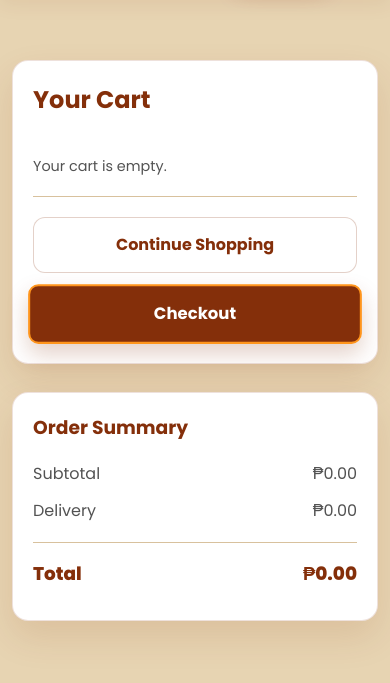
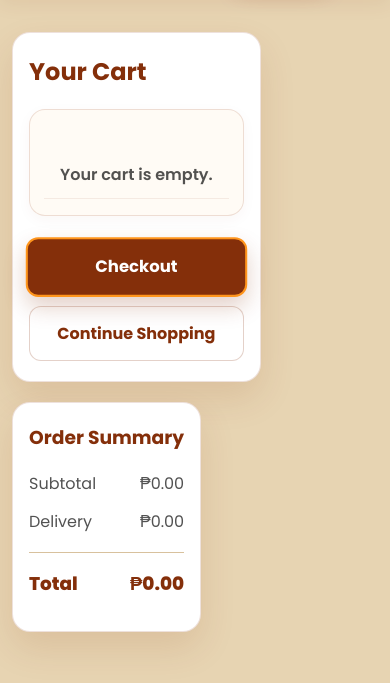
Before and after one commit to Allyss4/ONISUBI, a PHP site: page /pages/cart.php in a window 390 px wide. Shown: the part 76-759 px from the top of the page. Run offline with PHP 8.4, Linux system fonts and the light colour scheme; some libraries are stand-ins or nearby versions.

Commit message:
Fixed cart rendering issue.

```diff
--- a/assets/css/style.css
+++ b/assets/css/style.css
@@ -1846,15 +1846,223 @@ select {
 }
 
 @media (max-width: 640px) {
-    .cart-table { display: block; }
-    .cart-table thead { display: none; }
-    .cart-table tbody { display: grid; gap: 12px; }
-    .cart-table tbody tr { display: grid; grid-template-columns: 1fr 1fr; gap: 10px; padding: 14px 0; border-bottom: 1px solid var(--line); }
-    .cart-table tbody td { border: 0; padding: 4px 0; }
-    .cart-table tbody td:first-child { grid-column: 1 / -1; }
-    .cart-table tbody td:nth-child(4) { grid-column: 1 / -1; text-align: left; }
-    .cart-table tbody .empty-cart { grid-column: 1 / -1; }
-    .cart-product { min-width: 0; }
+    .cart-page {
+        padding: 32px 0 48px;
+    }
+
+    .cart-layout {
+        display: flex;
+        flex-direction: column;
+        gap: 20px;
+        width: 100%;
+    }
+
+    .cart-table {
+        display: block;
+        width: 100%;
+        border-collapse: separate;
+    }
+
+    .cart-table thead {
+        display: none;
+    }
+
+    .cart-table tbody {
+        display: flex;
+        flex-direction: column;
+        gap: 14px;
+        width: 100%;
+    }
+
+    .cart-table tbody tr {
+        display: grid;
+        grid-template-columns: 1fr auto;
+        row-gap: 8px;
+        column-gap: 12px;
+        align-items: center;
+        padding: 16px 14px;
+        background: rgba(255, 250, 241, 0.7);
+        border: 1px solid rgba(132, 47, 10, 0.14);
+        border-radius: 16px;
+        box-shadow: 0 4px 14px rgba(132, 47, 10, 0.04);
+        box-sizing: border-box;
+        width: 100%;
+    }
+
+    .cart-table tbody td {
+        border: 0;
+        padding: 0;
+        box-sizing: border-box;
+    }
+
+    .cart-table tbody td:nth-child(1) {
+        grid-column: 1 / -1;
+        display: flex;
+        align-items: center;
+        gap: 12px;
+        padding-bottom: 10px;
+        border-bottom: 1px solid rgba(132, 47, 10, 0.08);
+        width: 100%;
+        min-width: 0;
+    }
+
+    .cart-product {
+        display: flex;
+        align-items: center;
+        gap: 12px;
+        min-width: 0;
+        width: 100%;
+    }
+
+    .cart-product img {
+        width: 52px;
+        height: 52px;
+        border-radius: 10px;
+        object-fit: cover;
+        flex-shrink: 0;
+        border: 1px solid rgba(132, 47, 10, 0.12);
+        background: var(--onisubi-white);
+    }
+
+    .cart-product span {
+        font-weight: 700;
+        font-size: 1.02rem;
+        color: var(--onisubi-brown);
+        line-height: 1.25;
+        word-break: break-word;
+    }
+
+    .cart-table tbody td:nth-child(3) {
+        grid-column: 1 / -1;
+        display: flex;
+        align-items: center;
+        font-size: 0.88rem;
+        color: var(--muted);
+        font-weight: 600;
+        padding: 0;
+    }
+
+    .cart-table tbody td:nth-child(3)::before {
+        content: "Price: ";
+        font-weight: 500;
+        margin-right: 4px;
+        color: var(--muted);
+    }
+
+    .cart-table tbody td:nth-child(2) {
+        grid-column: 1;
+        display: flex;
+        align-items: center;
+        justify-content: flex-start;
+        padding: 0;
+    }
+
+    .cart-table .quantity-control {
+        min-width: unset;
+        width: auto;
+        display: inline-flex;
+        align-items: center;
+        gap: 4px;
+        padding: 4px 6px;
+        background: #fff;
+        border: 1px solid rgba(132, 47, 10, 0.2);
+        border-radius: 10px;
+    }
+
+    .cart-table .quantity-control button {
+        width: 34px;
+        height: 34px;
+        min-width: 34px;
+        min-height: 34px;
+        border-radius: 7px;
+        background: rgba(132, 47, 10, 0.06);
+        color: var(--onisubi-brown);
+        font-size: 1.15rem;
+        font-weight: 700;
+        display: flex;
+        align-items: center;
+        justify-content: center;
+        padding: 0;
+        border: 0;
+        cursor: pointer;
+        transition: background 0.15s ease, color 0.15s ease;
+    }
+
+    .cart-table .quantity-control button:active {
+        background: var(--onisubi-orange);
+        color: #000;
+    }
+
+    .cart-table .quantity-control input {
+        width: 38px;
+        height: 34px;
+        min-height: 34px;
+        font-size: 0.95rem;
+        font-weight: 700;
+        text-align: center;
+        border: 1px solid rgba(132, 47, 10, 0.12);
+        border-radius: 7px;
+        background: rgba(231, 212, 178, 0.1);
+        color: var(--onisubi-brown);
+        padding: 0;
+    }
+
+    .cart-table tbody td:nth-child(4) {
+        grid-column: 2;
+        display: flex;
+        flex-direction: column;
+        align-items: flex-end;
+        justify-content: center;
+        text-align: right;
+        font-size: 1.05rem;
+        font-weight: 800;
+        color: var(--onisubi-brown);
+        padding: 0;
+    }
+
+    .cart-table tbody td:nth-child(4)::before {
+        content: "Subtotal";
+        font-size: 0.72rem;
+        font-weight: 600;
+        text-transform: uppercase;
+        letter-spacing: 0.05em;
+        color: var(--muted);
+        margin-bottom: 2px;
+    }
+
+    .cart-table tbody .empty-cart {
+        grid-column: 1 / -1;
+        display: block;
+        text-align: center;
+        padding: 36px 16px;
+        color: var(--muted);
+        font-size: 1rem;
+        font-weight: 600;
+        background: transparent;
+        border: none;
+        box-shadow: none;
+    }
+
+    .cart-actions {
+        display: flex;
+        flex-direction: column-reverse;
+        gap: 10px;
+        margin-top: 22px;
+        width: 100%;
+    }
+
+    .cart-actions .btn,
+    .cart-actions .secondary-btn {
+        width: 100%;
+        min-height: 48px;
+        border-radius: 12px;
+        font-size: 1rem;
+        font-weight: 700;
+        justify-content: center;
+        text-align: center;
+        box-sizing: border-box;
+    }
+
     .receipt-grid,
     .status-flow,
     .account-profile-grid {
@@ -2070,11 +2278,22 @@ body {
     .cart-pill, .account-link { min-height: 44px; width: auto; }
     .product-showcase { padding: 18px 18px 14px; }
     .product-showcase img { height: 330px; }
-    .panel { padding: 20px; border-radius: 16px; }
-    .cart-table { font-size: .9rem; }
-    .quantity-control button { min-width: 42px; min-height: 42px; }
+    .panel { padding: 20px 16px; border-radius: 18px; box-sizing: border-box; }
+    .checkout-actions {
+        display: flex;
+        flex-direction: column;
+        gap: 10px;
+        margin-top: 20px;
+    }
     .checkout-actions .btn,
-    .checkout-actions .secondary-btn,
-    .cart-actions .btn,
-    .cart-actions .secondary-btn { width: 100%; }
-}
+    .checkout-actions .secondary-btn {
+        width: 100%;
+        min-height: 48px;
+        border-radius: 12px;
+        font-size: 1rem;
+        font-weight: 700;
+        justify-content: center;
+        text-align: center;
+        box-sizing: border-box;
+    }
+}
--- a/assets/js/script.js
+++ b/assets/js/script.js
@@ -177,7 +177,7 @@ if (cartTableBody) {
     } else {
       cartTableBody.innerHTML = items.map((item, index) => `
             <tr>
-                <td class="cart-product"><img src="${escapeHtml(item.image || '')}" alt=""><span>${escapeHtml(item.name)}</span></td>
+                <td class="cart-product">${item.image ? `<img src="${escapeHtml(item.image)}" alt="${escapeHtml(item.name || '')}">` : ''}<span>${escapeHtml(item.name)}</span></td>
                 <td><div class="quantity-control"><button type="button" data-cart-action="decrease" data-cart-index="${index}" aria-label="Decrease quantity">−</button><input type="number" inputmode="numeric" min="0" step="1" value="${Number(item.qty || 1)}" data-cart-qty-input data-cart-index="${index}" aria-label="Set quantity for ${escapeHtml(item.name)}"><button type="button" data-cart-action="increase" data-cart-index="${index}" aria-label="Increase quantity">+</button></div></td>
                 <td>${formatPeso(item.price)}</td>
                 <td>${formatPeso(item.price * item.qty)}</td>
--- a/pages/cart.php
+++ b/pages/cart.php
@@ -82,12 +82,17 @@ foreach ($cartItems as $item) {
             <?php else: ?>
               <?php foreach ($cartItems as $index => $item): ?>
                 <tr>
-                  <td><?= e((string) ($item['name'] ?? 'Item')) ?></td>
+                  <td class="cart-product">
+                    <?php if (!empty($item['image'])): ?>
+                      <img src="<?= e((string) $item['image']) ?>" alt="<?= e((string) ($item['name'] ?? 'Item')) ?>">
+                    <?php endif; ?>
+                    <span><?= e((string) ($item['name'] ?? 'Item')) ?></span>
+                  </td>
                   <td>
                     <div class="quantity-control">
                       <button type="button" data-cart-action="decrease" data-cart-index="<?= (int) $index ?>"
-                        aria-label="Decrease quantity">-</button>
-                      <strong><?= (int) ($item['qty'] ?? 1) ?></strong>
+                        aria-label="Decrease quantity">−</button>
+                      <input type="number" inputmode="numeric" min="0" step="1" value="<?= (int) ($item['qty'] ?? 1) ?>" data-cart-qty-input data-cart-index="<?= (int) $index ?>" aria-label="Set quantity for <?= e((string) ($item['name'] ?? 'Item')) ?>">
                       <button type="button" data-cart-action="increase" data-cart-index="<?= (int) $index ?>"
                         aria-label="Increase quantity">+</button>
                     </div>
```
